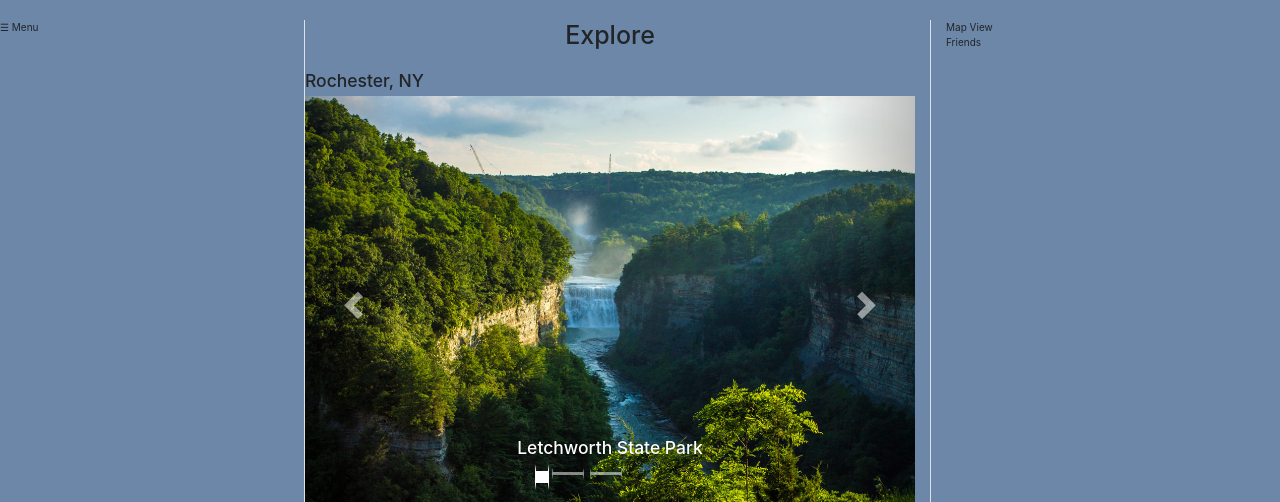
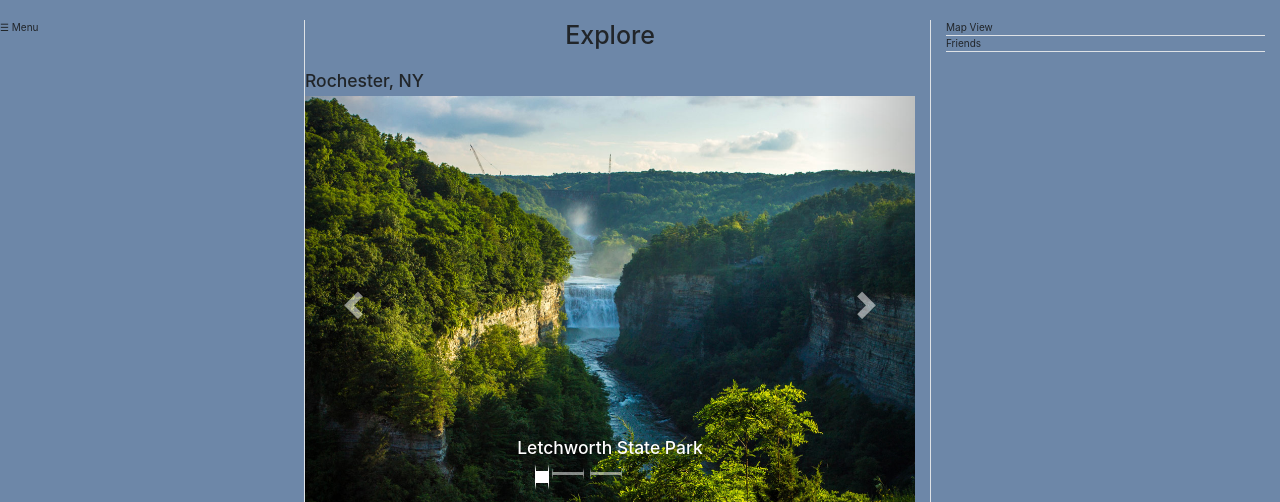
Before and after one commit to Mcheese134/CSC210Project, a Flask app: page / in a window 1280 px wide. Shown: the part 62-564 px from the top of the page. Run offline with Flask 2, Linux system fonts and the light colour scheme; some libraries are stand-ins or nearby versions.

Commit message:
Added border bottom

```diff
--- a/static/stylesheets/styles.css
+++ b/static/stylesheets/styles.css
@@ -57,3 +57,7 @@ h1 {
 .border-left{
   height: 100vh;
 }
+
+.border-bottom{
+  height: 100%;
+}
--- a/templates/index.html
+++ b/templates/index.html
@@ -168,11 +168,11 @@
             </div>
             <div class="col border-left" style = "min-width: 25vw;">
                 <div class="container">
-                    <div class="row">
+                    <div class="row border-bottom">
                         <span>Map View</span>
                     </div>
 
-                    <div class="row">
+                    <div class="row border-bottom">
                         <span>Friends</span>
                     </div>
 
```
Also changed, not shown: 1 other file.
